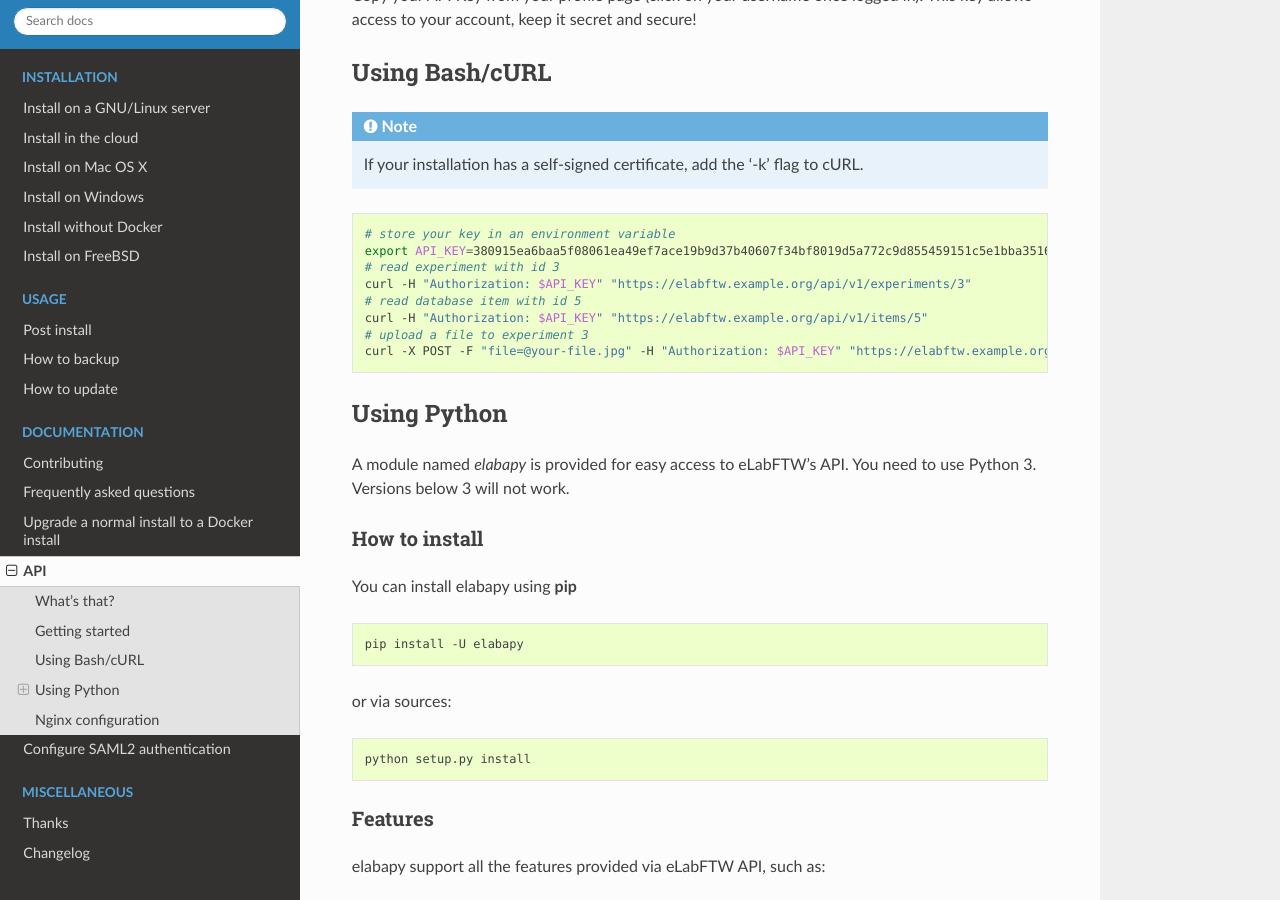
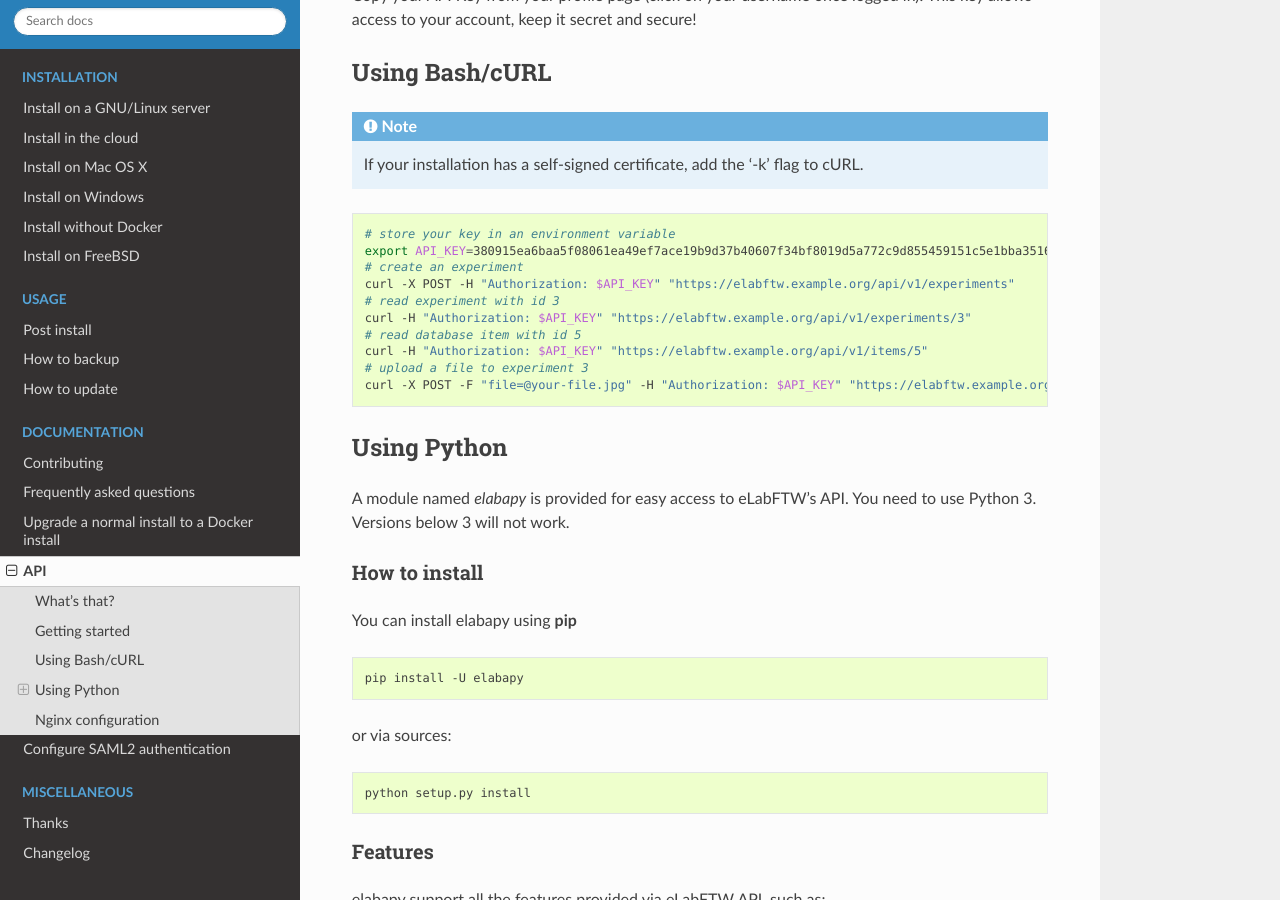
Before and after one commit to elabftw/elabdoc, a Sphinx documentation site: the page built from doc/api.rst, in a window 1280 px wide and 900 px high, scrolled down 336 px. Built offline with Sphinx 7.4.7 and the Read the Docs theme 2.0.0, drawn with Linux system fonts in a browser that asks for light colours; pages that are not in the unit, such as notebooks, are missing from menus.

Commit message:
add create experiment example with curl

```diff
--- a/doc/api.rst
+++ b/doc/api.rst
@@ -22,6 +22,8 @@
 
     # store your key in an environment variable
     export API_KEY=380915ea6baa5f08061ea49ef7ace19b9d37b40607f34bf8019d5a772c9d855459151c5e1bba35164d42
+    # create an experiment
+    curl -X POST -H "Authorization: $API_KEY" "https://elabftw.example.org/api/v1/experiments"
     # read experiment with id 3
     curl -H "Authorization: $API_KEY" "https://elabftw.example.org/api/v1/experiments/3"
     # read database item with id 5
```
